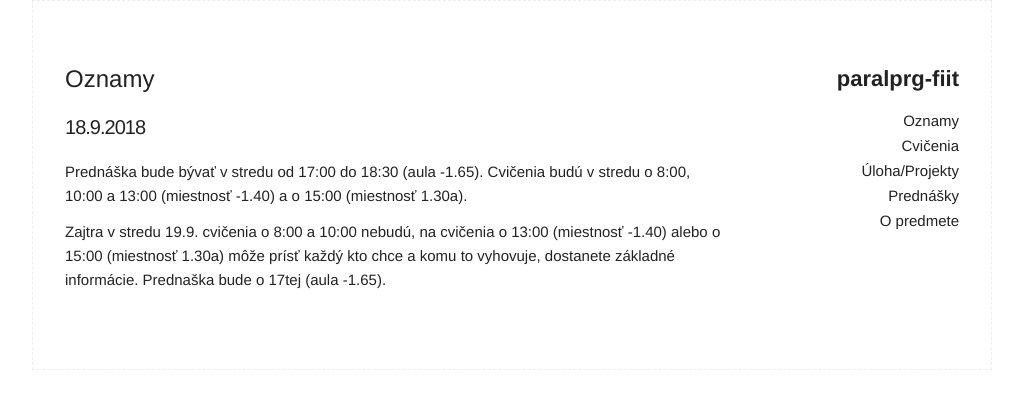
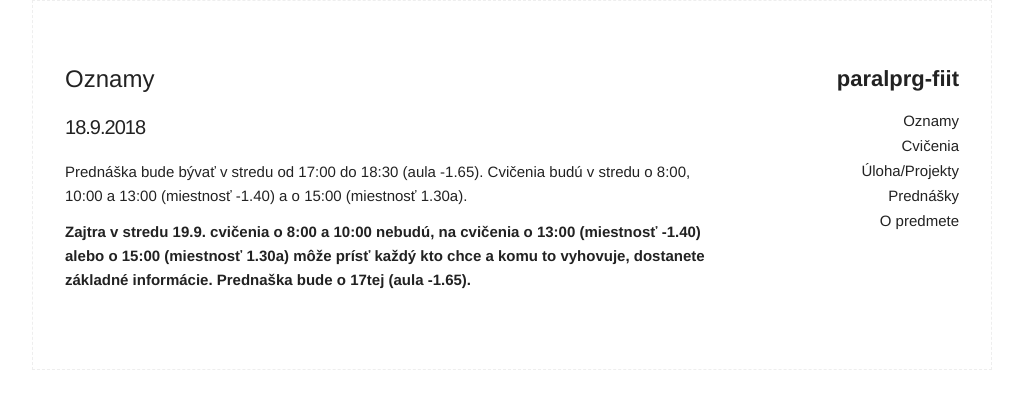
Before and after one commit to MichalCernansky/paralprg-fiit, a Jekyll site: the page built from index.md, in a window 1280 px wide. Shown: the top 409 px of the page, without its empty margins (128-1151 px from the left). Built offline with Jekyll 4.4.1, drawn with Linux system fonts in a browser that asks for light colours.

Commit message:
Formatting

```diff
--- a/index.md
+++ b/index.md
@@ -8,4 +8,4 @@ title: Oznamy
 
 Prednáška bude bývať v stredu od 17:00 do 18:30 (aula -1.65). Cvičenia budú v stredu o 8:00, 10:00 a 13:00 (miestnosť -1.40) a o 15:00 (miestnosť 1.30a).
 
-Zajtra v stredu 19.9. cvičenia o 8:00 a 10:00 nebudú, na cvičenia o 13:00 (miestnosť -1.40) alebo o 15:00 (miestnosť 1.30a) môže prísť každý kto chce a komu to vyhovuje, dostanete základné informácie. Prednaška bude o 17tej (aula -1.65).
+**Zajtra v stredu 19.9. cvičenia o 8:00 a 10:00 nebudú, na cvičenia o 13:00 (miestnosť -1.40) alebo o 15:00 (miestnosť 1.30a) môže prísť každý kto chce a komu to vyhovuje, dostanete základné informácie. Prednaška bude o 17tej (aula -1.65).**
```
